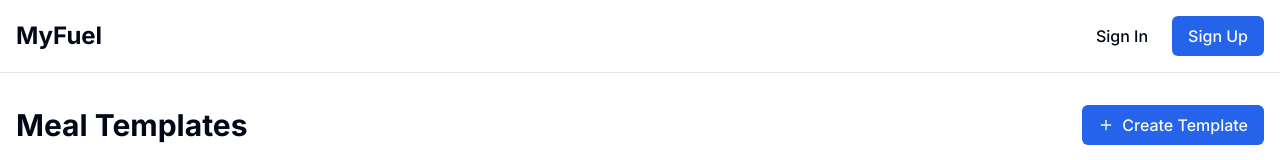
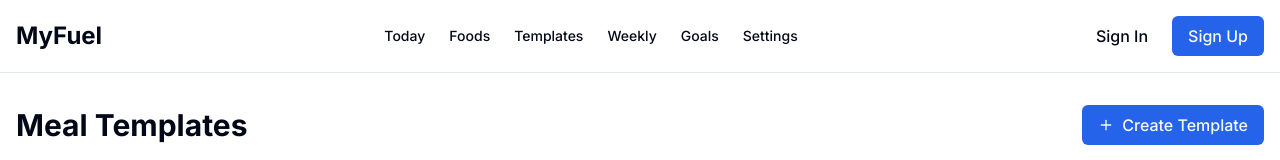
Before and after one commit to dismod47/myfuel-app, a Next.js app in the folder apps/web/: page /templates in a window 1280 px wide. Shown: the top 160 px of the page. Built offline with nearby package versions, Linux system fonts and the light colour scheme; no server answers.

Commit message:
Restore navigation links to all features

```diff
--- a/apps/web/app/layout.tsx
+++ b/apps/web/app/layout.tsx
@@ -22,11 +22,57 @@ export default function RootLayout({
       <body className={inter.className}>
         <div className="min-h-screen bg-background">
           <nav className="border-b">
-            <div className="container mx-auto px-4 py-4 flex items-center justify-between">
-              <Link href="/" className="text-2xl font-bold">
-                MyFuel
-              </Link>
-              <SupabaseUserMenu />
+            <div className="container mx-auto px-4 py-4">
+              <div className="flex items-center justify-between">
+                <Link href="/dashboard" className="text-2xl font-bold">
+                  MyFuel
+                </Link>
+
+                <div className="hidden md:flex items-center gap-6">
+                  <Link href="/dashboard" className="text-sm font-medium hover:text-primary transition-colors">
+                    Today
+                  </Link>
+                  <Link href="/foods" className="text-sm font-medium hover:text-primary transition-colors">
+                    Foods
+                  </Link>
+                  <Link href="/templates" className="text-sm font-medium hover:text-primary transition-colors">
+                    Templates
+                  </Link>
+                  <Link href="/weekly" className="text-sm font-medium hover:text-primary transition-colors">
+                    Weekly
+                  </Link>
+                  <Link href="/goals" className="text-sm font-medium hover:text-primary transition-colors">
+                    Goals
+                  </Link>
+                  <Link href="/settings" className="text-sm font-medium hover:text-primary transition-colors">
+                    Settings
+                  </Link>
+                </div>
+
+                <SupabaseUserMenu />
+              </div>
+
+              {/* Mobile Navigation */}
+              <div className="md:hidden flex items-center gap-4 mt-4 overflow-x-auto">
+                <Link href="/dashboard" className="text-xs font-medium hover:text-primary transition-colors whitespace-nowrap">
+                  Today
+                </Link>
+                <Link href="/foods" className="text-xs font-medium hover:text-primary transition-colors whitespace-nowrap">
+                  Foods
+                </Link>
+                <Link href="/templates" className="text-xs font-medium hover:text-primary transition-colors whitespace-nowrap">
+                  Templates
+                </Link>
+                <Link href="/weekly" className="text-xs font-medium hover:text-primary transition-colors whitespace-nowrap">
+                  Weekly
+                </Link>
+                <Link href="/goals" className="text-xs font-medium hover:text-primary transition-colors whitespace-nowrap">
+                  Goals
+                </Link>
+                <Link href="/settings" className="text-xs font-medium hover:text-primary transition-colors whitespace-nowrap">
+                  Settings
+                </Link>
+              </div>
             </div>
           </nav>
           <main className="container mx-auto px-4 py-8">
```
